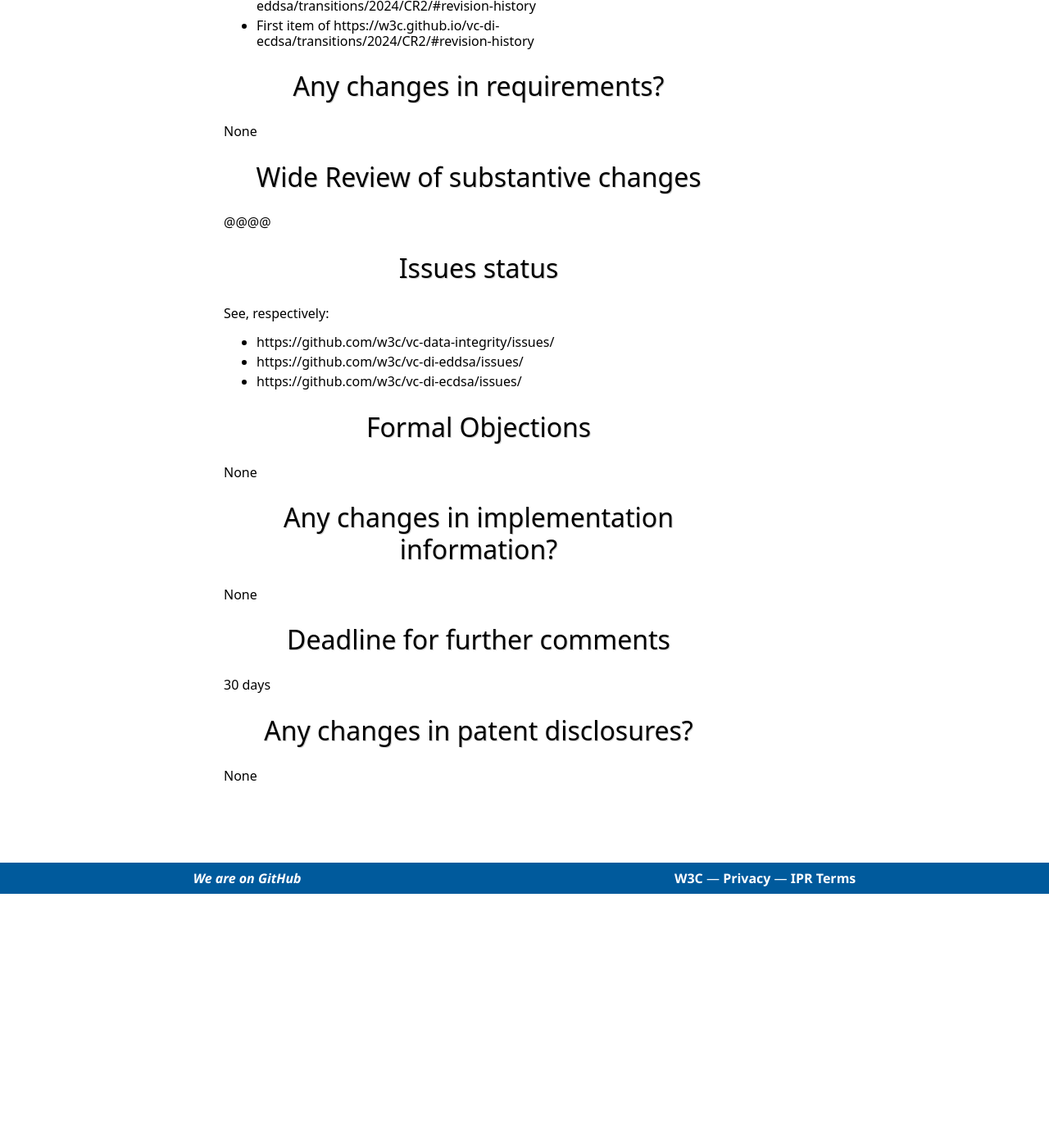
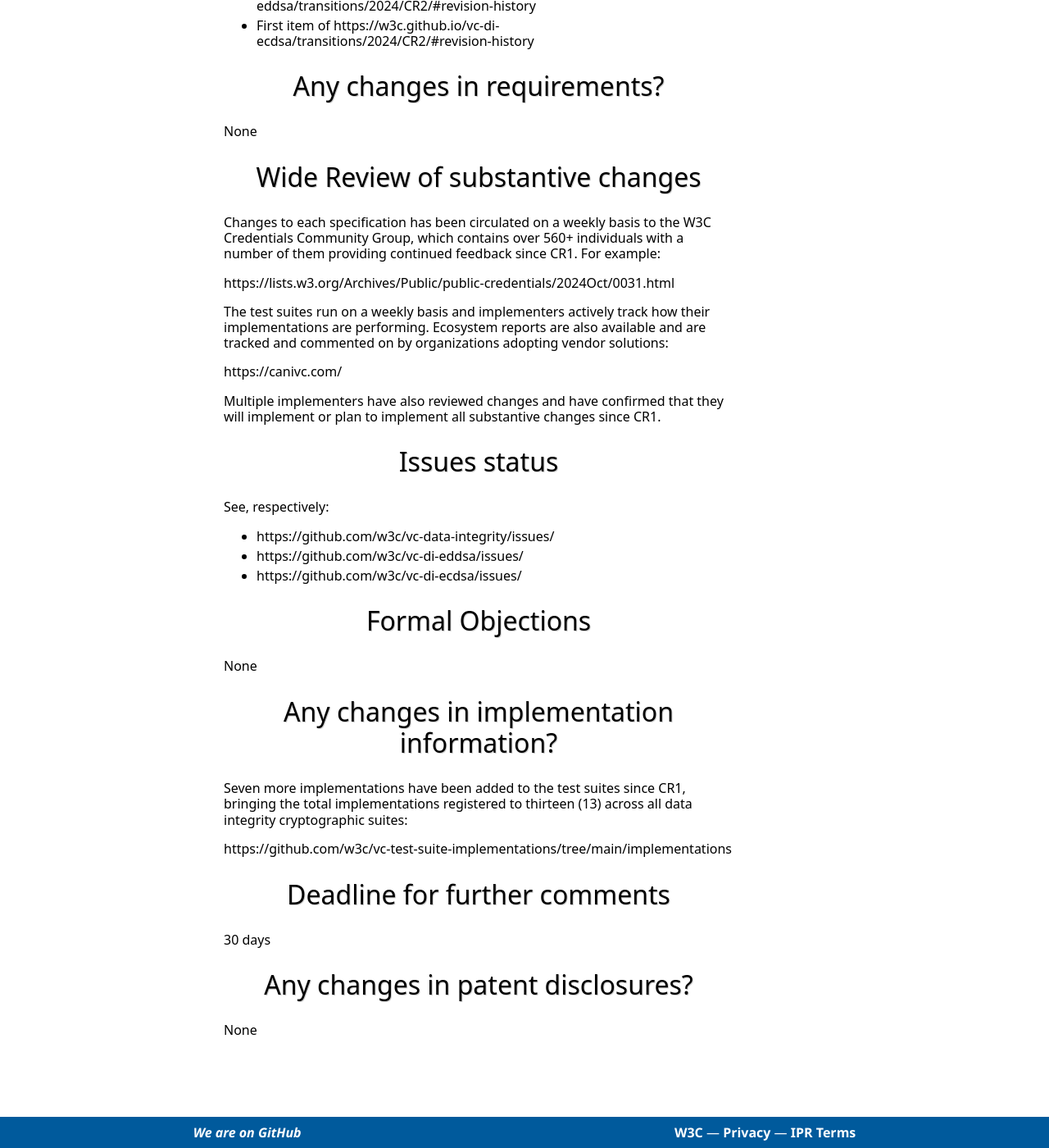
Before and after one commit to w3c/verifiable-credentials, a Jekyll site: the page built from admin/CR2-di-etc-Oct-2204/Approval_request.md, in a window 1280 px wide and 1400 px high, scrolled down 1058 px. Shown: the whole window at 82% size. Built offline with Jekyll 4.4.1, drawn with Linux system fonts in a browser that asks for light colours; some web fonts are replaced; our own code applies the rules of GitHub Pages for plain Markdown files; before the commit the page ends 2148 px from its top, so only the background shows below that; some of the changed text lies outside the part shown.

Commit message:
Add missing details to CR2 Data Integrity CR2 request

```diff
--- a/admin/CR2-di-etc-Oct-2204/Approval_request.md
+++ b/admin/CR2-di-etc-Oct-2204/Approval_request.md
@@ -1,5 +1,4 @@
 Issue title: CR Snapshot Update Request for Verifiable Credential Data Integrity 1.0, EdDSA and ECDSA Cryptosuites - vc-data-integrity, vc-di-ecdsa, vc-di-eddsa
-
 
 # Document URLs
 
@@ -13,11 +12,9 @@ Issue title: CR Snapshot Update Request for Verifiable Credential Data Integrity
   - https://w3c.github.io/vc-di-ecdsa/transitions/2024/CR2/ (not yet in place on /TR)
   - Editors' draft: https://w3c.github.io/vc-di-ecdsa/
 
-
 # Link to group's decision to request transition
 
 https://www.w3.org/2017/vc/WG/Meetings/Minutes/2024-09-27-vcwg#resolution2
-
 
 # Link to previous Candidate Recommendation transition or update request
 
@@ -25,7 +22,7 @@ https://github.com/w3c/transitions/issues/573
 
 # Substantive changes
 
-See, respectively:
+See "Changes since the First Candidate Recommendation" at each link below:
 
 - First item of https://w3c.github.io/vc-data-integrity/transitions/2024/CR2/#revision-history
 - First item of https://w3c.github.io/vc-di-eddsa/transitions/2024/CR2/#revision-history
@@ -37,7 +34,15 @@ None
 
 # Wide Review of substantive changes
 
-@@@@
+Changes to each specification has been circulated on a weekly basis to the W3C Credentials Community Group, which contains over 560+ individuals with a number of them providing continued feedback since CR1. For example:
+
+https://lists.w3.org/Archives/Public/public-credentials/2024Oct/0031.html
+
+The test suites run on a weekly basis and implementers actively track how their implementations are performing. Ecosystem reports are also available and are tracked and commented on by organizations adopting vendor solutions:
+
+https://canivc.com/
+
+Multiple implementers have also reviewed changes and have confirmed that they will implement or plan to implement all substantive changes since CR1.
 
 # Issues status
 
@@ -53,13 +58,14 @@ None
 
 # Any changes in implementation information?
 
-None
+Seven more implementations have been added to the test suites since CR1, bringing the total implementations registered to thirteen (13) across all data integrity cryptographic suites:
+
+https://github.com/w3c/vc-test-suite-implementations/tree/main/implementations
 
 # Deadline for further comments
 
 30 days
 
-
 # Any changes in patent disclosures?
 
 None
```
